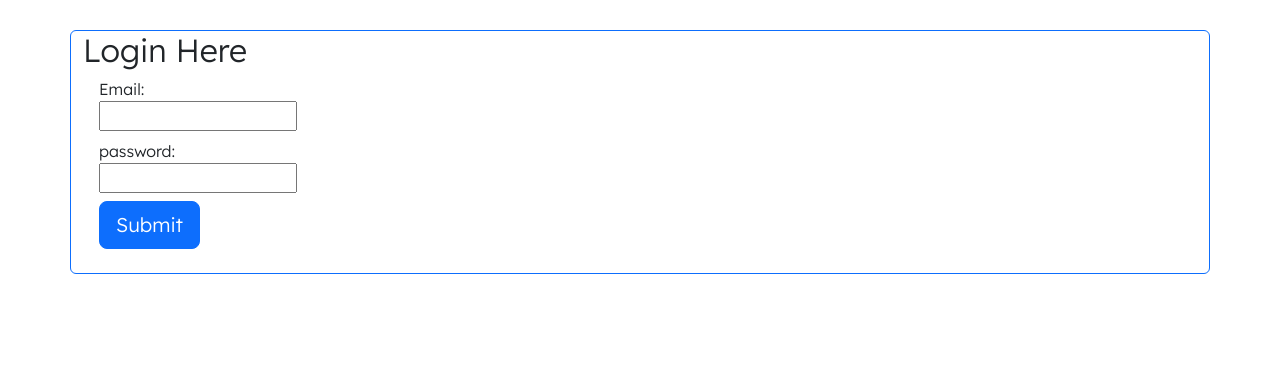
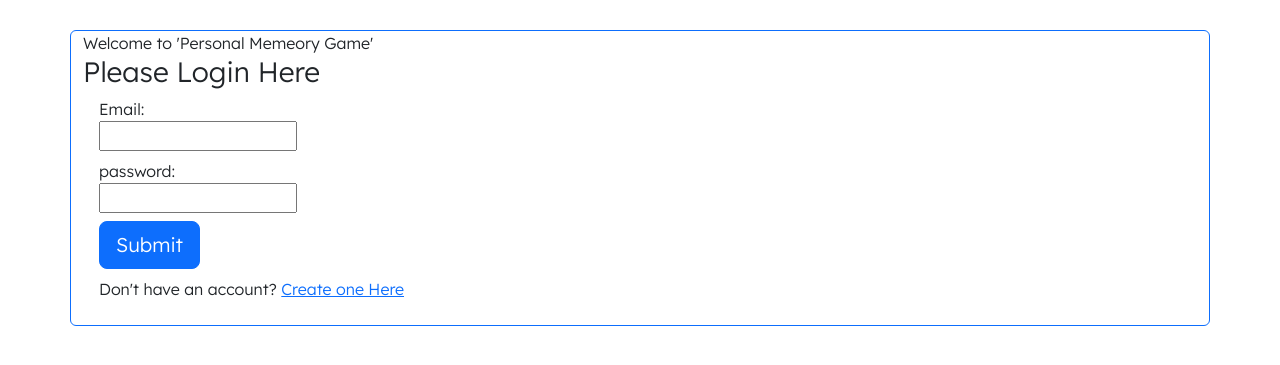
Before and after one commit to Reem-313/Personal_Memory_Game, a PHP site: page /login.php in a window 1280 px wide. Shown: the top 365 px of the page. Run offline with PHP 8.4, Linux system fonts and the light colour scheme.

Commit message:
link the file with registerpage/added welcome span

```diff
--- a/login.php
+++ b/login.php
@@ -67,7 +67,8 @@ if(isset($_POST['submit']))
         </style>
         <div class="container card border-primary mb-3">
            <form method="post" action="" autocomplete="off">
-            	<h2>Login Here</h2>
+               <span>Welcome to 'Personal Memeory Game'</span>
+            	<h3>Please Login Here</h3>
             	<div class="form-group mx-sm-3 mb-2">
                 	<label for="email">Email:</label><br>
                     <input type="email" id="email" name="email" placeholder=""required value=""><br>
@@ -79,6 +80,9 @@ if(isset($_POST['submit']))
                 <div class="form-group mx-sm-3 mb-2">
                      <input type="submit" name="submit" class="btn btn-primary btn-lg"><br>
                 </div>
+                <div class="form-group mx-sm-3 mb-2">
+                    <span> Don't have an account? </span><a href="registerpage.php"> Create one Here </a>
+                </div>
           </form>
       </div>
     </body>
```
